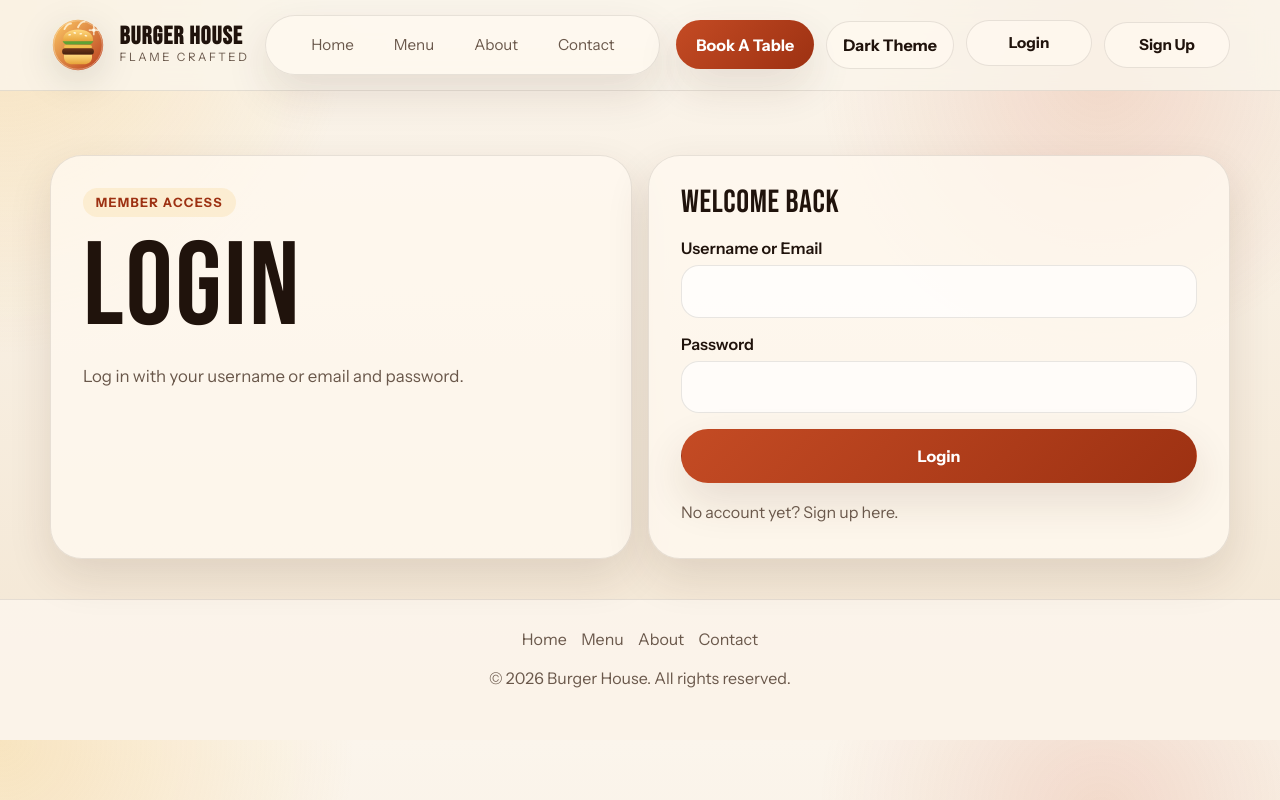
After one commit to marekcvoliga2906-jpg/burger-house, a PHP site: page /login.php in a window 1280 px wide. The commit adds this page. Run offline with PHP 8.4, Linux system fonts and the light colour scheme.

Commit message:
Pridanie login a signtup buttons a podstranok

```diff
--- a/assets/css/style.css
+++ b/assets/css/style.css
@@ -182,6 +182,44 @@ textarea {
     display: flex;
     align-items: center;
     gap: 0.75rem;
+}
+
+.menu-member {
+    list-style: none;
+    display: flex;
+    align-items: center;
+    gap: 0.75rem;
+    margin: 0;
+    padding: 0;
+    background: transparent;
+    border: 0;
+    border-radius: 0;
+}
+
+.menu-member li {
+    margin: 0;
+    padding: 0;
+}
+
+.menu-member a {
+    display: inline-flex;
+    align-items: center;
+    justify-content: center;
+    min-width: 126px;
+    padding: 0.8rem 1rem;
+    border: 1px solid var(--line);
+    border-radius: 999px;
+    font-size: 0.95rem;
+    font-weight: 700;
+    color: var(--ink);
+    background: var(--surface);
+    transition: transform 0.2s ease, background 0.2s ease, border-color 0.2s ease, color 0.2s ease;
+}
+
+.menu-member a:hover,
+.menu-member a:focus-visible,
+.menu-member .header-login-a {
+    transform: translateY(-2px);
 }
 
 .theme-toggle,
@@ -852,8 +890,13 @@ section {
     }
 
     .theme-toggle,
-    .nav-cta {
+    .nav-cta,
+    .menu-member {
         width: 100%;
+    }
+
+    .menu-member {
+        justify-content: center;
     }
 
     .form-grid {
--- a/classes/Login.class.php
+++ b/classes/Login.class.php
@@ -7,7 +7,7 @@ class Login extends Dbh
 
         if (!$stmt->execute(array($login, $login))) {
             $stmt = null;
-            header("location: ../index.php?error=stmtfailed");
+            header("location: ../login.php?error=stmtfailed");
             exit();
         }
 
@@ -15,7 +15,7 @@ class Login extends Dbh
 
         if (count($userData) == 0) {
             $stmt = null;
-            header("location: ../index.php?error=wronglogin");
+            header("location: ../login.php?error=wronglogin");
             exit();
         }
 
@@ -23,7 +23,7 @@ class Login extends Dbh
 
         if ($checkPwd == false) {
             $stmt = null;
-            header("location: ../index.php?error=wrongpassword");
+            header("location: ../login.php?error=wrongpassword");
             exit();
         }
 
--- a/classes/Login.contr.php
+++ b/classes/Login.contr.php
@@ -13,7 +13,7 @@ class Logincontr extends Login
     public function loginUser()
     {
         if ($this->emptyInput() == false) {
-            header("location: ../index.php?error=emptyinput");
+            header("location: ../login.php?error=emptyinput");
             exit();
         }
         $this->getUser($this->uid, $this->pwd);
--- a/includes/Login.inc.php
+++ b/includes/Login.inc.php
@@ -6,6 +6,6 @@ if (isset($_POST["submit"])) {
     require_once __DIR__ . '/Autoloader.inc.php';
     $login = new Logincontr($uid, $pwd);
     $login->loginUser();
-    header("location: ../index.php?error=none");
+    header("location: ../index.php");
     exit();
 }
--- a/includes/Signup.inc.php
+++ b/includes/Signup.inc.php
@@ -8,6 +8,6 @@ if (isset($_POST["submit"])) {
     require_once __DIR__ . '/Autoloader.inc.php';
     $signup = new Signupcontr($uid, $pwd, $pwdRepeat, $email);
     $signup->signupUser();
-    header("location: ../index.php?error=none");
+    header("location: ../signup.php?signup=success");
     exit();
 }
--- /dev/null
+++ b/login.php
@@ -0,0 +1,45 @@
+<?php
+$pageTitle = 'Burger House | Login';
+$pageDescription = 'Login to your Burger House account.';
+$activePage = '';
+include __DIR__ . '/partials/header.php';
+
+$error = $_GET['error'] ?? '';
+$errorMap = [
+    'emptyinput' => 'Please fill in all fields.',
+    'wronglogin' => 'User was not found.',
+    'wrongpassword' => 'Wrong password.',
+    'stmtfailed' => 'Server error. Please try again.',
+];
+?>
+<section class="page-hero">
+    <div class="container page-hero-grid">
+        <article class="page-hero-copy">
+            <span class="eyebrow">Member Access</span>
+            <h1>Login</h1>
+            <p>Log in with your username or email and password.</p>
+        </article>
+
+        <article class="form-card">
+            <h3>Welcome Back</h3>
+            <?php if ($error !== '' && isset($errorMap[$error])) { ?>
+                <p class="form-note"><?php echo htmlspecialchars($errorMap[$error], ENT_QUOTES, 'UTF-8'); ?></p>
+            <?php } ?>
+            <form action="includes/Login.inc.php" method="post" class="form-grid">
+                <div class="field field--full">
+                    <label for="login-uid">Username or Email</label>
+                    <input id="login-uid" type="text" name="uid" required>
+                </div>
+                <div class="field field--full">
+                    <label for="login-pwd">Password</label>
+                    <input id="login-pwd" type="password" name="pwd" required>
+                </div>
+                <div class="field field--full">
+                    <button class="btn btn-primary" type="submit" name="submit">Login</button>
+                </div>
+            </form>
+            <p class="form-note mt-16">No account yet? <a href="signup.php">Sign up here</a>.</p>
+        </article>
+    </div>
+</section>
+<?php include __DIR__ . '/partials/footer.php'; ?>
--- a/partials/header.php
+++ b/partials/header.php
@@ -2,9 +2,13 @@
 $pageTitle = $pageTitle ?? 'Burger House';
 $pageDescription = $pageDescription ?? 'Burger House';
 $activePage = $activePage ?? '';
+if (session_status() !== PHP_SESSION_ACTIVE) {
+    session_start();
+}
 ?>
 <!DOCTYPE html>
 <html lang="en">
+
 <head>
     <meta charset="UTF-8">
     <meta name="viewport" content="width=device-width, initial-scale=1.0">
@@ -16,6 +20,7 @@ $activePage = $activePage ?? '';
     <link rel="stylesheet" href="assets/css/style.css">
     <script defer src="assets/js/theme.js"></script>
 </head>
+
 <body>
     <header class="site-header">
         <div class="container nav">
@@ -28,17 +33,26 @@ $activePage = $activePage ?? '';
             </a>
 
             <nav class="nav-links" aria-label="Main navigation">
-                <a href="index.php"<?php echo $activePage === 'home' ? ' class="is-active" aria-current="page"' : ''; ?>>Home</a>
-                <a href="menu.php"<?php echo $activePage === 'menu' ? ' class="is-active" aria-current="page"' : ''; ?>>Menu</a>
-                <a href="about.php"<?php echo $activePage === 'about' ? ' class="is-active" aria-current="page"' : ''; ?>>About</a>
-                <a href="contact.php"<?php echo $activePage === 'contact' ? ' class="is-active" aria-current="page"' : ''; ?>>Contact</a>
+                <a href="index.php" <?php echo $activePage === 'home' ? ' class="is-active" aria-current="page"' : ''; ?>>Home</a>
+                <a href="menu.php" <?php echo $activePage === 'menu' ? ' class="is-active" aria-current="page"' : ''; ?>>Menu</a>
+                <a href="about.php" <?php echo $activePage === 'about' ? ' class="is-active" aria-current="page"' : ''; ?>>About</a>
+                <a href="contact.php" <?php echo $activePage === 'contact' ? ' class="is-active" aria-current="page"' : ''; ?>>Contact</a>
             </nav>
 
             <div class="nav-actions">
+                <a class="nav-cta" href="contact.php">Book A Table</a>
                 <button class="theme-toggle" type="button" data-theme-toggle aria-pressed="false" aria-label="Dark Theme">
                     <span data-theme-label>Dark Theme</span>
                 </button>
-                <a class="nav-cta" href="contact.php">Book A Table</a>
+                <ul class="menu-member">
+                    <?php if (isset($_SESSION["userid"])) { ?>
+                        <li><a href="#"><?php echo htmlspecialchars((string) $_SESSION["useruid"], ENT_QUOTES, 'UTF-8'); ?></a></li>
+                        <li><a href="includes/Logout.inc.php" class="header-login-a">Logout</a></li>
+                    <?php } else { ?>
+                        <li><a href="login.php" class="header-login-a">Login</a></li>
+                        <li><a href="signup.php">Sign Up</a></li>
+                    <?php } ?>
+                </ul>
             </div>
         </div>
     </header>
```
Also changed, not shown: classes/Signup.contr.php (+5 -5 lines), signup.php (added, +59 -0 lines).
